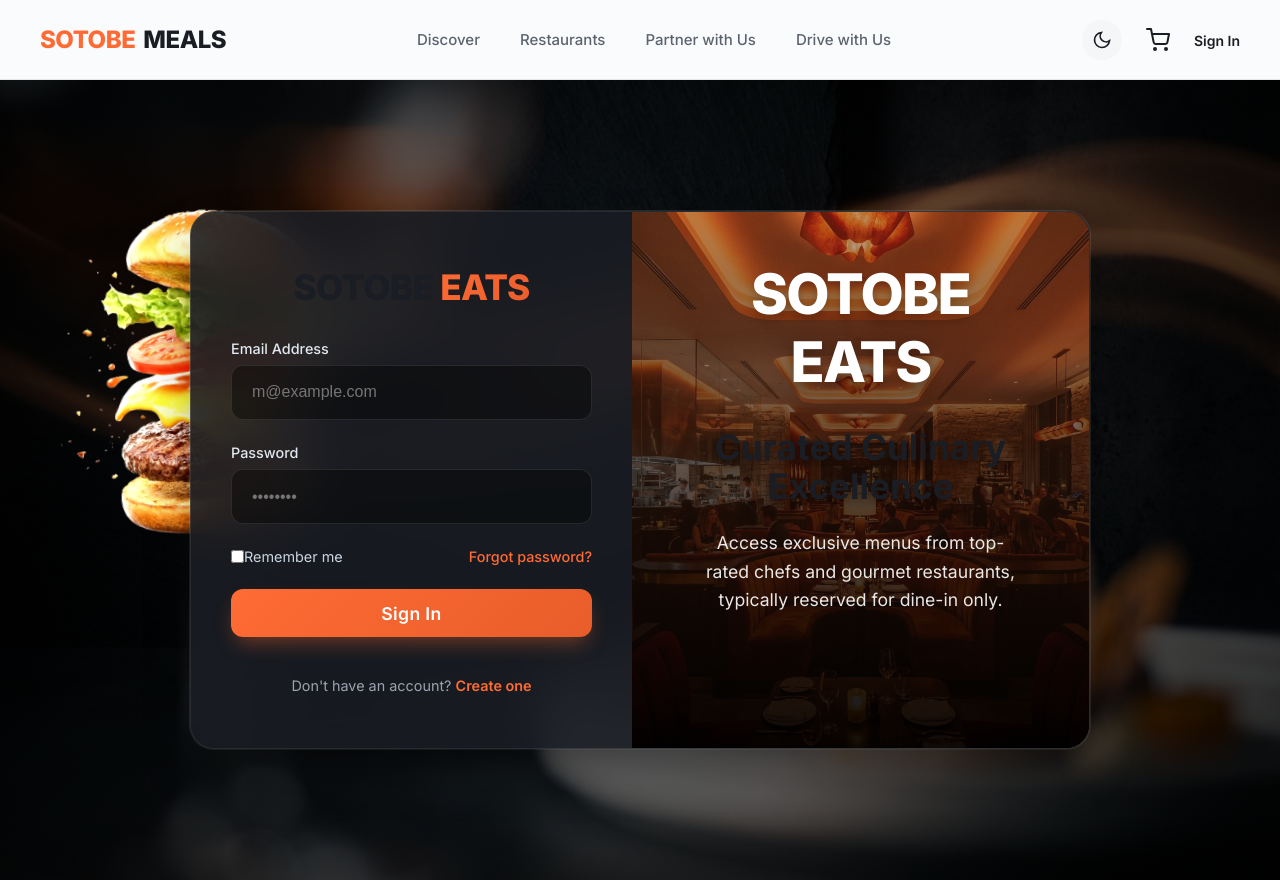
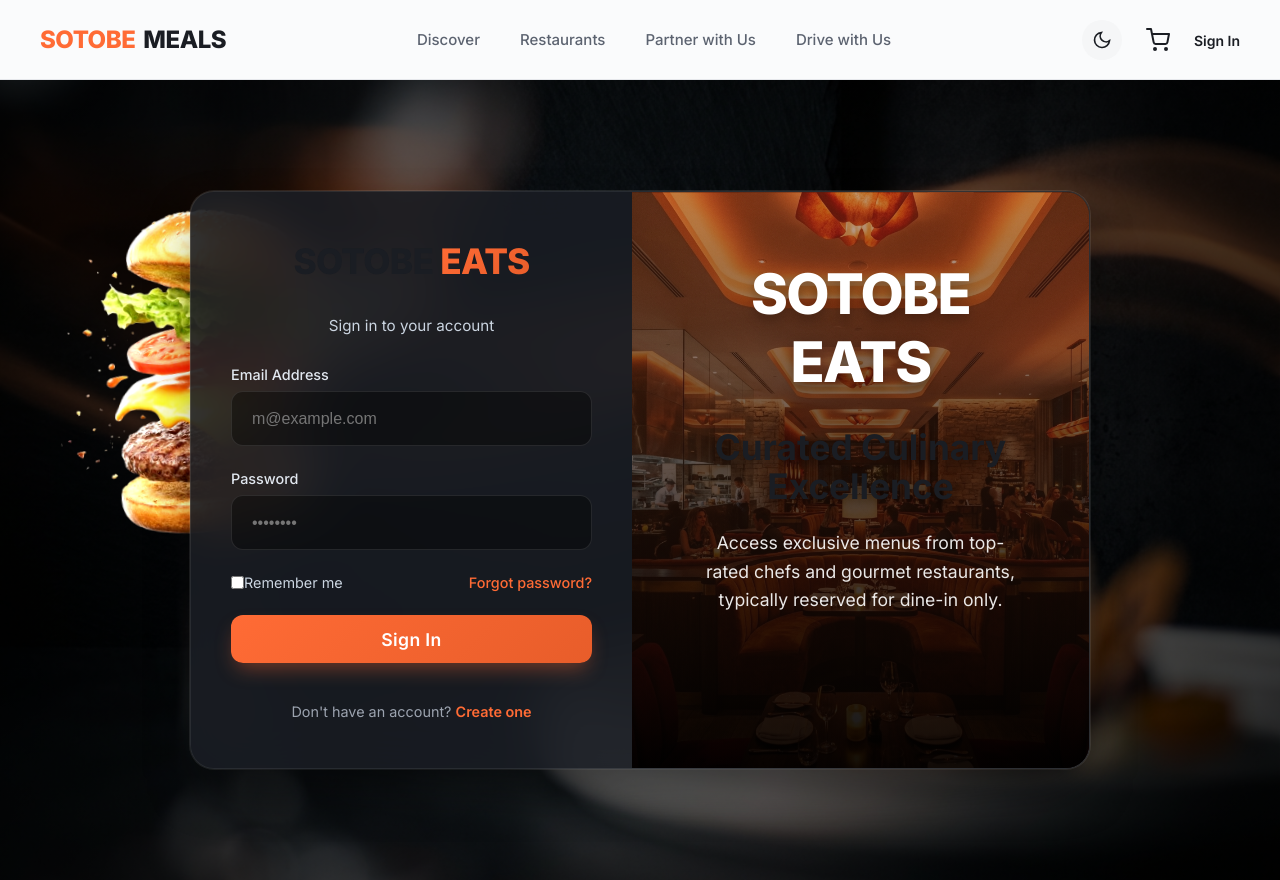
Before and after one commit to MusaSibiya/omni-eats, a Next.js app: page /login in a window 1280 px wide. Built offline with nearby package versions, Linux system fonts and the light colour scheme; no server answers.

Commit message:
fix: login layout and seed restaurants

```diff
--- a/src/app/login/page.tsx
+++ b/src/app/login/page.tsx
@@ -87,7 +87,7 @@ export default function LoginPage() {
                         </div>
                     </div>
 
-
+                    <p className={styles.subtitle}>Sign in to your account</p>
 
                     {showSuccess && (
                         <div className={styles.successMessage}>
```
